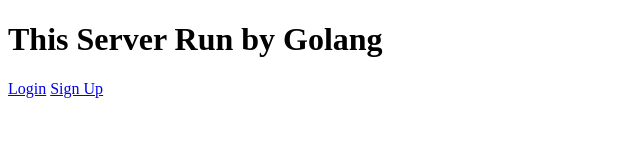
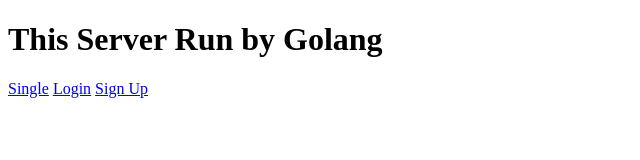
Before and after one commit to lebrancconvas/Golang-WebServer, a plain HTML site: page index.html in a window 1280 px wide. Shown: the full height of the page, 0-640 px from the left. Drawn offline with Linux system fonts and the light colour scheme.

Commit message:
Add Link to /single .

```diff
--- a/index.html
+++ b/index.html
@@ -10,6 +10,7 @@
 </head>
 <body>
     <h1>This Server Run by Golang</h1>
+    <a href="/single">Single</a>
     <a href="/login">Login</a>
     <a href="/signup">Sign Up</a>
 </body>
```
